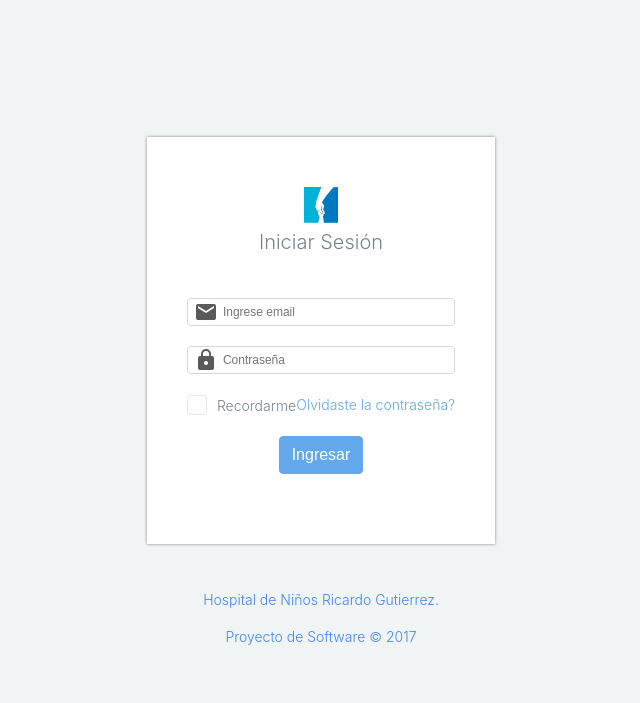
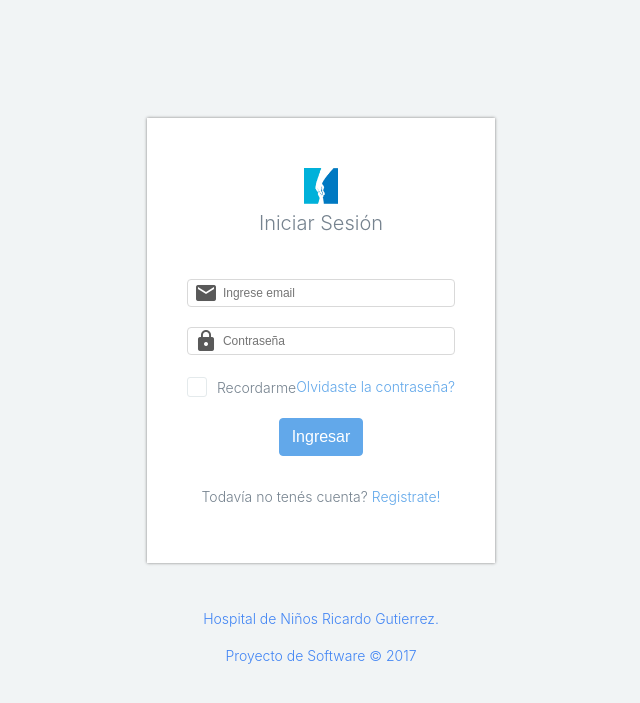
Before and after one commit to COD-Project/proyecto2017, a PHP site: page /login in a window 1280 px wide. Shown: the top 703 px of the page, without its empty margins (319-959 px from the left). Run offline with PHP 8.4, Linux system fonts and the light colour scheme.

Commit message:
Some fix

```diff
--- a/assets/css/login.css
+++ b/assets/css/login.css
@@ -13,7 +13,7 @@ body {
 }
 
 .wrap {
-  max-width: 400px;
+  max-width:720px;
   width: 100%;
   margin: auto;
   padding: 50px 40px 40px;
--- a/login/index.php
+++ b/login/index.php
@@ -48,10 +48,11 @@
                   <input type="checkbox" id="inputCheckbox" name="remember">
                   <label for="inputCheckbox" title="Recordarme">Recordarme</label>
               </div>
-              <a class="text-center" href="forgot_password" title="Olvidaste la contraseña?">Olvidaste la contraseña?</a>
+              <a class="text-center" href="password/recovery" title="Olvidaste la contraseña?">Olvidaste la contraseña?</a>
           </div>
           <button type="submit" class="btn" title="Ingresar">Ingresar</button>
         </form>
+        <p>Todavía no tenés cuenta? <a href="signup">Registrate!</a></p>
       </div>
     </div>
 
--- a/forgot_password/index.php
+++ b/password/recovery/index.php
@@ -14,7 +14,7 @@
     <meta property="og:description" content="Plataforma web para el Hospital Gutiérrez" />
     <meta property="og:image" content="https://grupo5.proyecto2017.linti.unlp.edu.ar/assets/images/icon.png" />
 
-    <base href="./../">
+    <base href="./../../">
 
     <title>Hospital Gutiérrez::Olvido Contraseña</title>
 
```
